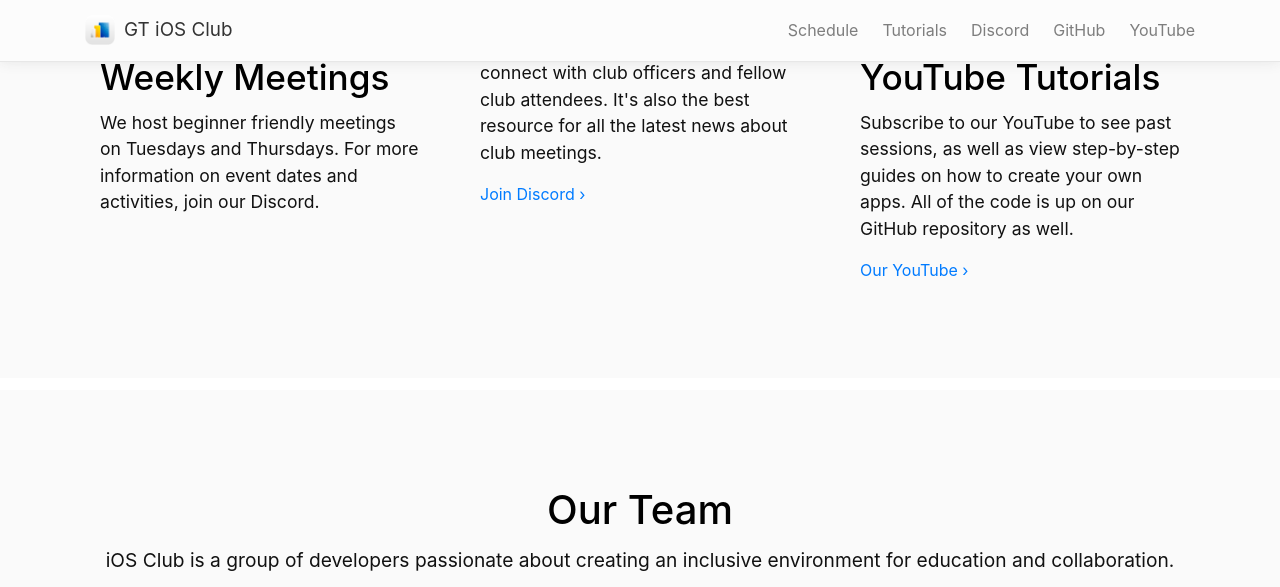
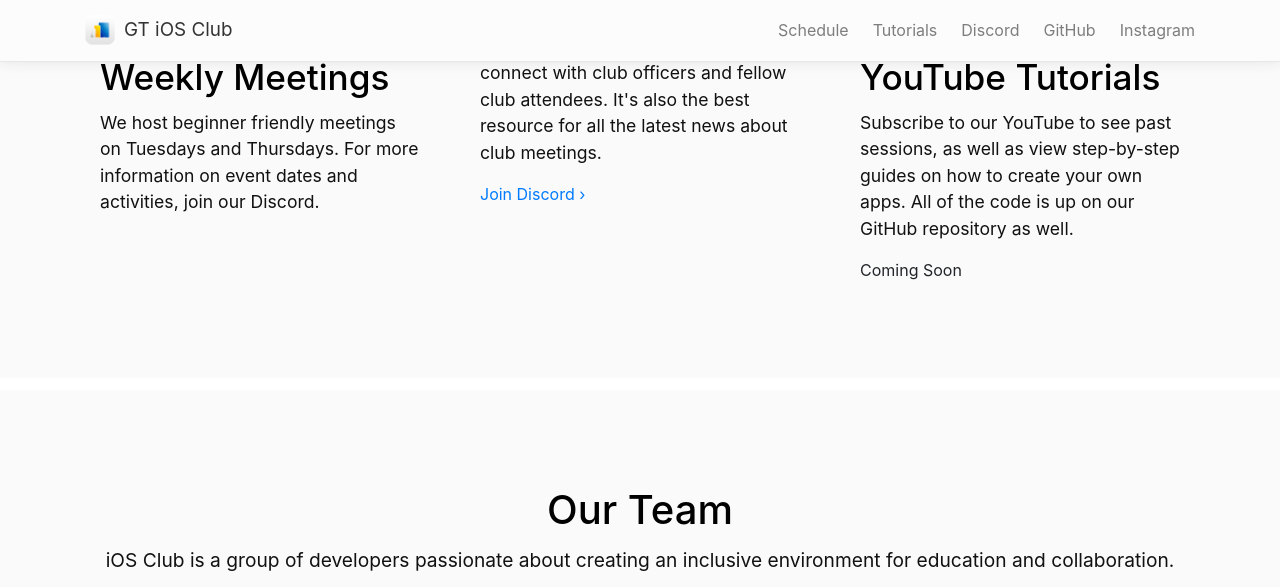
Before and after one commit to gtiosclub/gtios.club, a Jekyll site: the page built from index.md, in a window 1280 px wide and 1400 px high, scrolled down 720 px, cut to the strip 0-587 px from the top of the window. Built offline with Jekyll 4.4.1, drawn with Linux system fonts in a browser that asks for light colours; nearby versions of some CDN libraries; comment, search, counter and statistics services are not loaded; some of the changed text lies outside the part shown.

Commit message:
Removed links to YouTube

```diff
--- a/_config.yml
+++ b/_config.yml
@@ -24,6 +24,7 @@ facebook_url: https://www.facebook.com/groups/gtiosclub/
 facebook_ios_uri: fb://group/?id=501207600034394
 youtube_url: https://www.youtube.com/channel/UCOPipt2xlYnDMD5AM6IMmdw
 discord_url: https://discord.gg/AFm4RtcVkD
+instagram_url: https://www.instagram.com/gtiosclub/
 
 # Build settings
 markdown: kramdown
--- a/_data/officers/team.yml
+++ b/_data/officers/team.yml
@@ -70,7 +70,7 @@
   website: "https://www.linkedin.com/in/shreya-malpani5/"
 
 - name: "Gabe McGuire"
-  job: "Senior Developer"
+  job: "Design Lead"
   pic: "/images/home/officers/gabe_mcguire.jpeg"
   website: "https://www.linkedin.com/in/gabe-mcguire/"
 
--- a/_includes/top-navigation.html
+++ b/_includes/top-navigation.html
@@ -9,7 +9,8 @@
             <a class="nav-item nav-link {{ include.tutorial }}" href="{{ site.baseurl }}{{site.data.tutorials.side-nav.first.folderitems.first.page_url}}">Tutorials</a>
             <a class="nav-item nav-link" href="{{ site.discord_url }}" target="_blank">Discord</a>
             <a class="nav-item nav-link" href="https://github.com/{{ site.github }}" target="_blank">GitHub</a>
-            <a class="nav-item nav-link" href="{{ site.youtube-url }}" target="_blank">YouTube</a>
-        </div>
+            <!-- <a class="nav-item nav-link" href="{{ site.youtube-url }}" target="_blank">YouTube</a> -->
+            <a class="nav-item nav-link" href="{{ site.instagram-url }}" target="_blank">Instagram</a>
+         </div>
     </div>
 </nav>
--- a/_layouts/home.html
+++ b/_layouts/home.html
@@ -59,7 +59,8 @@ layout: master
                     <h1>YouTube Tutorials</h1>
                     <p>Subscribe to our YouTube to see past sessions, as well as view step-by-step guides on how to
                         create your own apps. All of the code is up on our GitHub repository as well.</p>
-                    <a href="{{ youtube-url }}" target="_blank">Our YouTube &rsaquo;</a>
+                    <!-- <a href="{{ youtube-url }}" target="_blank">Our YouTube &rsaquo;</a> -->
+                    <a disabled>Coming Soon</a>
                 </div>
             </div>
         </div>
```
